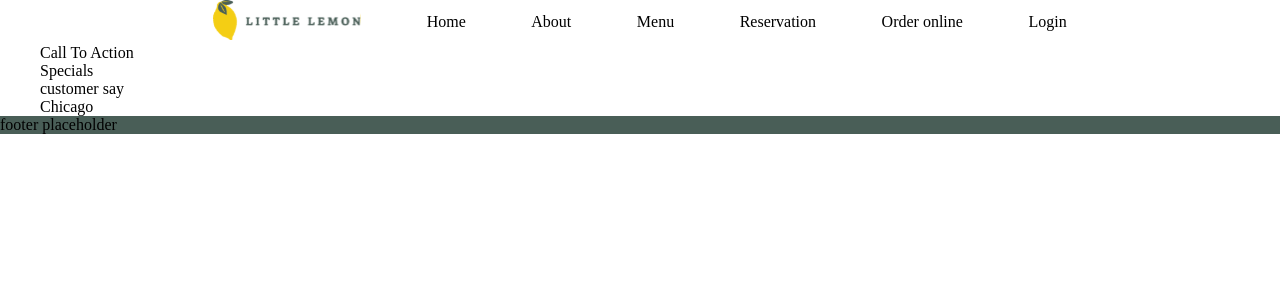
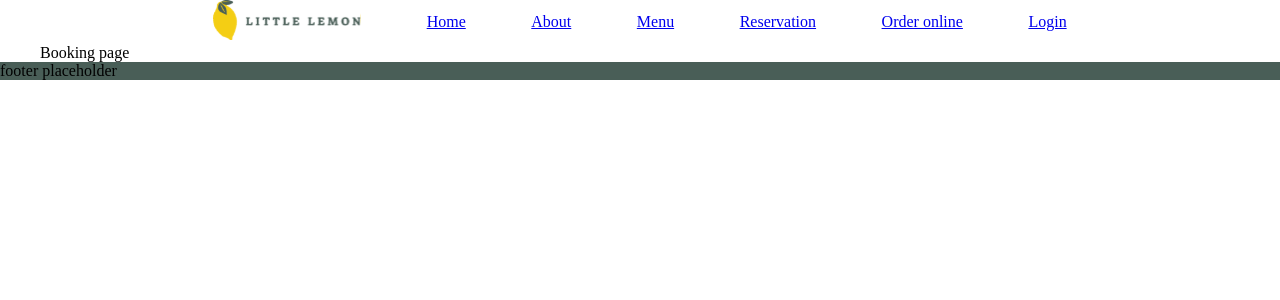
Before and after one commit to xinzhou0714/FrontendCapstone, a React (Create React App) app: page /booking in a window 1280 px wide. Shown: the top 300 px of the page. Built offline with nearby package versions, Linux system fonts and the light colour scheme.

Commit message:
setup router and links

```diff
--- a/package.json
+++ b/package.json
@@ -8,6 +8,7 @@
     "@testing-library/user-event": "^13.5.0",
     "react": "^18.2.0",
     "react-dom": "^18.2.0",
+    "react-router-dom": "^6.14.1",
     "react-scripts": "5.0.1",
     "web-vitals": "^2.1.4"
   },
--- a/src/App.js
+++ b/src/App.js
@@ -2,13 +2,20 @@ import Header from "./components/layouts/Header";
 import Footer from "./components/layouts/Footer";
 import Main from "./components/layouts/Main";
 import HomePage from "./components/pages/HomePage";
+import { Route, Routes } from "react-router-dom";
+import BookingPage from "./components/pages/BookingPage";
+import NotFoundPage from "./components/pages/NotFoundPage";
 
 function App() {
   return (
     <>
       <Header />
       <Main>
-        <HomePage />
+        <Routes>
+          <Route path={"/"} element={<HomePage />} />
+          <Route path={"/booking"} element={<BookingPage />} />
+          <Route path={"*"} element={<NotFoundPage />} />
+        </Routes>
       </Main>
       <Footer />
     </>
--- a/src/components/layouts/Header/Nav/index.jsx
+++ b/src/components/layouts/Header/Nav/index.jsx
@@ -1,25 +1,28 @@
 import React from "react";
 import styles from "./index.module.css";
 import logo from "./Logo-long.svg";
+import { Link } from "react-router-dom";
 
 const items = [
-  { key: 1, title: "Home" },
-  { key: 2, title: "About" },
-  { key: 3, title: "Menu" },
-  { key: 4, title: "Reservation" },
-  { key: 5, title: "Order online" },
-  { key: 6, title: "Login" },
+  { key: 1, title: "Home", path: "/" },
+  { key: 2, title: "About", path: "/about" },
+  { key: 3, title: "Menu", path: "/menu" },
+  { key: 4, title: "Reservation", path: "/booking" },
+  { key: 5, title: "Order online", path: "/ordering" },
+  { key: 6, title: "Login", path: "/login" },
 ];
 
 function Nav() {
   return (
     <nav className={styles.container}>
-      <a className={styles.one} href={"/"}>
+      <Link className={styles.one} to={"/"}>
         <img src={logo} alt={""} />
-      </a>
+      </Link>
       <ul className={[styles.list, styles.two].join(" ")}>
         {items.map((item) => (
-          <li key={item.key}>{item.title}</li>
+          <li key={item.key}>
+            <Link to={item.path}>{item.title}</Link>
+          </li>
         ))}
       </ul>
     </nav>
--- a/src/components/pages/BookingPage/index.jsx
+++ b/src/components/pages/BookingPage/index.jsx
@@ -1,7 +1,8 @@
 import React from "react";
+import SectionItem from "../../layouts/SectionItem";
 
 function BookingPage() {
-  return <>Booking page</>;
+  return <SectionItem>Booking page</SectionItem>;
 }
 
 export default BookingPage;
--- /dev/null
+++ b/src/components/pages/NotFoundPage/index.jsx
@@ -0,0 +1,8 @@
+import React from "react";
+import SectionItem from "../../layouts/SectionItem";
+
+function NotFoundPage() {
+  return <SectionItem>404 This page not exist</SectionItem>;
+}
+
+export default NotFoundPage;
--- a/src/index.js
+++ b/src/index.js
@@ -1,13 +1,16 @@
-import React from 'react';
-import ReactDOM from 'react-dom/client';
-import './index.css';
-import App from './App';
-import reportWebVitals from './reportWebVitals';
+import React from "react";
+import ReactDOM from "react-dom/client";
+import "./index.css";
+import App from "./App";
+import reportWebVitals from "./reportWebVitals";
+import { BrowserRouter } from "react-router-dom";
 
-const root = ReactDOM.createRoot(document.getElementById('root'));
+const root = ReactDOM.createRoot(document.getElementById("root"));
 root.render(
   <React.StrictMode>
-    <App />
+    <BrowserRouter>
+      <App />
+    </BrowserRouter>
   </React.StrictMode>
 );
 
```
Also changed, not shown: 1 other file (tests, documents, lock files or other folders).
